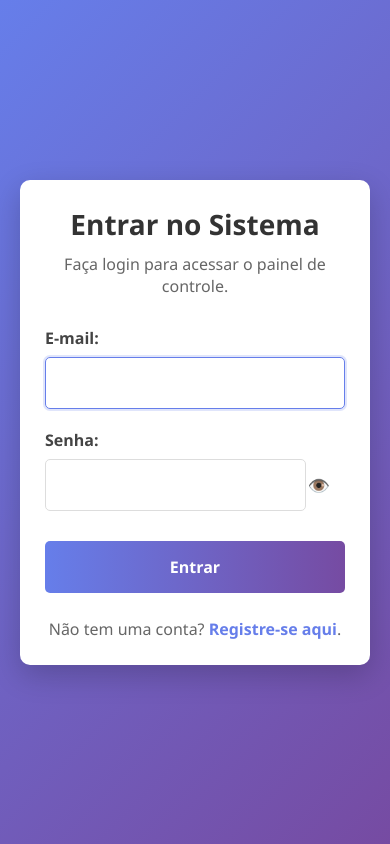
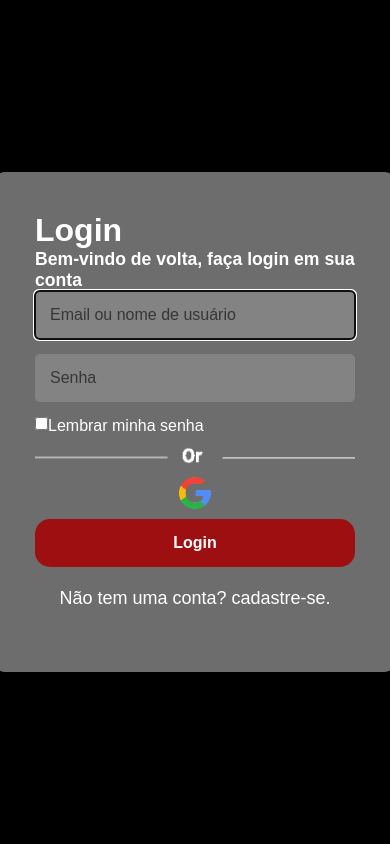
Before and after one commit to Eric-codecrypt/TCC, a PHP site: page /LoginAccount.php in a window 390 px wide. Run offline with PHP 8.4, Linux system fonts and the light colour scheme.

Commit message:
estilizacao do login

```diff
--- a/View/LoginAccount.php
+++ b/View/LoginAccount.php
@@ -42,38 +42,162 @@ if ($_SERVER["REQUEST_METHOD"] === "POST") {
     margin: 0;
     padding: 0;
     box-sizing: border-box;
-            font-family: 'Segoe UI', Tahoma, Geneva, Verdana, sans-serif;
+    font-family: 'Poppins', sans-serif;
 }
-
 body {
-            background: linear-gradient(135deg, #667eea 0%, #764ba2 100%);
-            min-height: 100vh;
+    display: flex;
+    align-items: center;
+    justify-content: center;
+    flex-direction: column;
+    background-color: #000000;
+    color: #ffffff;
+    overflow-x: hidden;
+    font-family: 'Poppins', sans-serif;
+}
+.login-container {
     display: flex;
     justify-content: center;
     align-items: center;
-            padding: 20px;
+    width: 100%;
 }
 
-        .login-container {
-            background: white;
+.login-box {
+    width: 400px;
+    height: 500px;
+    padding: 40px;
+    background-color:#6d6d6d;
     border-radius: 10px;
-            box-shadow: 0 10px 30px rgba(0, 0, 0, 0.2);
-            width: 100%;
-            max-width: 450px;
-            padding: 40px;
+    box-shadow: 0px 4px 10px rgba(0, 0, 0, 0.5);
+    text-align:left;
 }
 
-        h1 {
-            color: #333;
-            text-align: center;
-            margin-bottom: 10px;
-            font-size: 28px;
+h2 {
+    font-size: 1.1em;
+
 }
 
-        p {
-            color: #666;
+form {
+    display: flex;
+    flex-direction: column;
+}
+
+input {
+    background-color:#838383;
+    border: none;
+    border-radius: 5px;
+    padding: 15px;
+    margin-bottom: 15px;
+    color: #ffffff;
+    font-size: 16px;
+}
+select{
+    background-color:#DAD0D0;
+    border: none;
+    border-radius: 5px;
+    padding: 15px;
+    margin-bottom: 15px;
+    font-size: 16px;
+}
+
+input::placeholder {
+    color: #383636;
+}
+
+.login-btn {
+    background-color: #9e0f11;
+    border: none;
+    padding: 15px;
+    color: #fff;
+    font-size: 16px;
+    font-weight: bold;
+    cursor: pointer;
+    margin-bottom: 20px;
+    transition: background-color 0.3s;
+    border-radius: 15px;
+}
+
+.login-btn:hover {
+    background-color: #1a65a3;
+}
+
+.fb-login-btn {
+    background-color:#e6e2e2;
+    width: 300px;
+    border: 2px 2px solid white;
+    border-radius: 30px;
+    padding: 10px;
+    color: #fff;
+    font-size: 16px;
+    font-weight: bold;
+    cursor: pointer;
+    transition: background-color 0.3s;
+    display: flex;
+    align-items: center;
+    justify-content: center;
+    gap: 1em;
+}
+
+.fb-login-btn:hover {
+    background-color: #334d84;
+}
+
+.signup-text {
+    font-size: 18px;
+    color: #ffffff;
+    margin-top: 1px;
     text-align: center;
-            margin-bottom: 30px;
+}
+
+.signup-text a {
+    color: #ffffff;
+    text-decoration: none;
+}
+
+.signup-text a:hover {
+    text-decoration: underline;
+}
+
+.main{
+    display: flex;
+    flex-direction: row;
+    min-width: 100vw;
+    min-height: 100vh;
+}
+.img {
+    min-width: 35vw;
+    height: 100vh;
+    background-image:  url(IMG/mulher.png);
+    background-size: cover;
+    background-position: 0% 90%;
+    background-repeat: no-repeat;
+}
+
+
+@media (max-width: 992px){
+    .img{
+        min-width: 0;
+        width: 0;
+    }
+}
+
+.checkbox{
+    display: flex;
+    flex-direction: row;
+}
+
+.checkbox input{
+    background-color: #9e0f11;
+}
+.half{
+
+}
+.goog{
+    width: 10%;
+    margin: 10px;
+}
+.goog2{
+    display: flex;
+    justify-content: center;
 }
 
         .error-message {
@@ -86,118 +210,37 @@ if ($_SERVER["REQUEST_METHOD"] === "POST") {
             border-left: 4px solid #c62828;
         }
 
-        form {
-            display: flex;
-            flex-direction: column;
-        }
-
-        label {
-            font-weight: 600;
-            margin-bottom: 8px;
-            color: #444;
-        }
-
-        input[type="email"],
-        input[type="password"] {
-            padding: 14px;
-            border: 1px solid #ddd;
-            border-radius: 5px;
-            font-size: 16px;
-            margin-bottom: 20px;
-            transition: border-color 0.3s;
-        }
-
-        input[type="email"]:focus,
-        input[type="password"]:focus {
-            border-color: #667eea;
-            outline: none;
-            box-shadow: 0 0 0 2px rgba(102, 126, 234, 0.2);
-        }
-
-        .password-container {
-            position: relative;
-        }
-
-        .toggle-password {
-            position: absolute;
-            right: 15px;
-            top: 14px;
-            background: none;
-            border: none;
-            cursor: pointer;
-            font-size: 18px;
-            color: #777;
-        }
-
-        button[type="submit"] {
-            background: linear-gradient(to right, #667eea, #764ba2);
-            color: white;
-            border: none;
-            padding: 15px;
-            border-radius: 5px;
-            font-size: 16px;
-            font-weight: 600;
-            cursor: pointer;
-            transition: transform 0.2s, box-shadow 0.2s;
-            margin-top: 10px;
-        }
-
-        button[type="submit"]:hover {
-            transform: translateY(-2px);
-            box-shadow: 0 5px 15px rgba(102, 126, 234, 0.4);
-        }
-
-        .register-link {
-            text-align: center;
-            margin-top: 25px;
-            color: #666;
-        }
-
-        .register-link a {
-            color: #667eea;
-            text-decoration: none;
-            font-weight: 600;
-        }
-
-        .register-link a:hover {
-            text-decoration: underline;
-        }
-
-        @media (max-width: 500px) {
-            .login-container {
-                padding: 25px;
-            }
-        }
     </style>
 </head>
 <body>
+    <div class="main half">
+    <div class="img">
+    </div>
     <div class="login-container">
-    <h1>Entrar no Sistema</h1>
-    <p>Faça login para acessar o painel de controle.</p>
-
+        <div class="login-box">
+            <h1>Login</h1>
+            <h2>Bem-vindo de volta, faça login em sua conta</h2>
                 <?php if (!empty($error_message)): ?>
         <div class="error-message">
             <?php echo htmlspecialchars($error_message); ?>
         </div>
     <?php endif; ?>
-
-    <form action="" method="POST">
-        <label for="email">E-mail:</label>
-        <input type="email" id="email" name="email" value="<?php echo htmlspecialchars($email); ?>" required>
-
-        <label for="password">Senha:</label>
-        <div class="password-container">
-            <input type="password" id="password" name="password" required>
-            <button type="button" class="toggle-password" onclick="togglePassword()">👁️</button>
+            <form action="#" method="post">
+                <input type="email" id="email" name="email" value="<?php echo htmlspecialchars($email); ?>" placeholder="Email ou nome de usuário" required>
+                <input type="password" name="senha" placeholder="Senha" required>
+                <div class="checkbox">
+                    <input type="checkbox"><p>Lembrar minha senha</p>
+                </div>
+                <img src="img/or.png" alt="">
+                <div class="goog2"><img src="img/goog.png" class="goog" alt=""></div>
+                <button type="submit" class="login-btn">Login</button>
+            </form>
+            <p class="signup-text">Não tem uma conta? <a href="CreateAccount.php">cadastre-se</a>.</p>
+            </div>
+        </div>
+    </div>
 </div>
 
-        <button type="submit">Entrar</button>
-    </form>
-
-    <div class="register-link">
-        Não tem uma conta? <a href="CreateAccount.php">Registre-se aqui</a>.
-    </div>
-</div>
 
 <script>
     document.addEventListener('DOMContentLoaded', function() {
```
Also changed, not shown: View/CreateAccount.php (+184 -20 lines), View/IMG/homi.png (added). Lines whose indentation alone changed are shown as unchanged.
